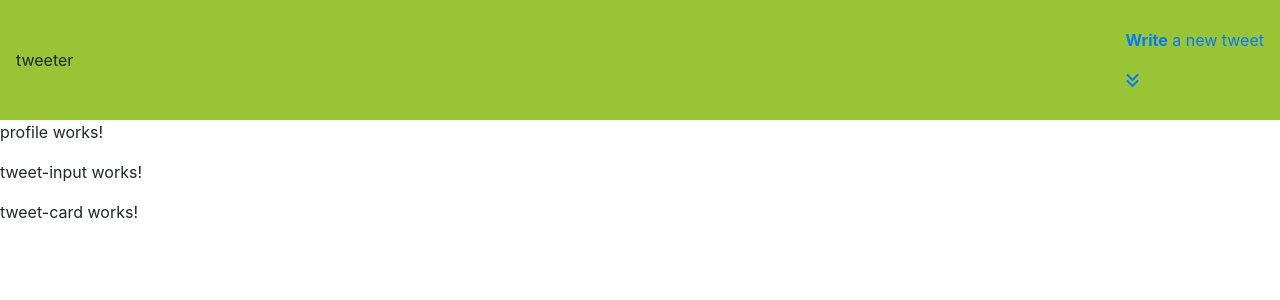
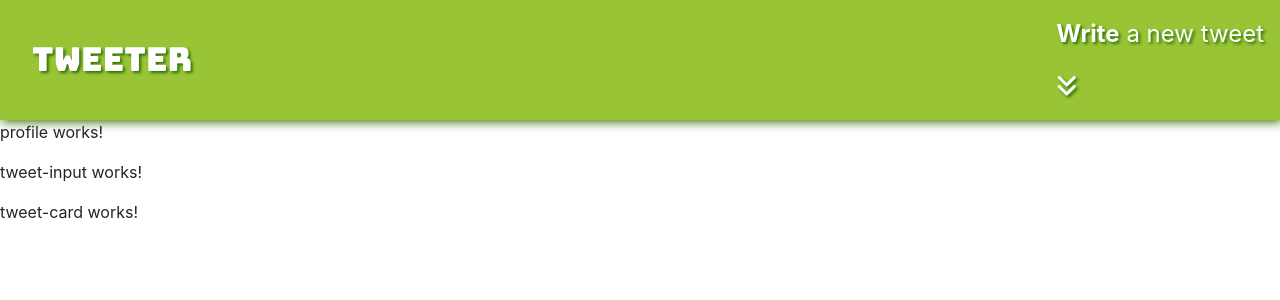
Before and after one commit to julia-gatina/tweeter-ui, an Angular app: page / in a window 1280 px wide. Shown: the top 300 px of the page. Built offline with nearby package versions, Linux system fonts and the light colour scheme.

Commit message:
Initial adjustment for nav html and style

```diff
--- a/src/app/shared/components/navigation/navigation.component.html
+++ b/src/app/shared/components/navigation/navigation.component.html
@@ -1,6 +1,6 @@
 
-  <nav class="navbar">
-    <div id="logo"><span>tweeter</span></div>
+  <nav class="navbar p-3">
+    <div id="logo" class="ml-3"><span>tweeter</span></div>
     <a class="write-tweet" href="">
       <div>
         <p><strong>Write</strong> a new tweet</p>
--- a/src/app/shared/components/navigation/navigation.component.scss
+++ b/src/app/shared/components/navigation/navigation.component.scss
@@ -2,5 +2,29 @@
   .navbar {
     background-color: #99c435;
     height: 120px;
+    box-shadow: 2px 2px 10px #397207;
+    text-shadow: 2px 2px 3px #307207;
+
+    #logo {
+      font-family: "Bungee", "Sans-Serif", cursive;
+      color: white;
+      font-size: 33px;
+
+      &:hover {
+        color: yellow;
+        transform: scale(1.04);
+      }
+    }
+
+    a.write-tweet {
+      font-size: 24px;
+      color: white;
+      text-decoration: none;
+
+      &:hover {
+        color: yellow;
+        transform: scale(1.04);
+      }
+    }
   }
 }
```
